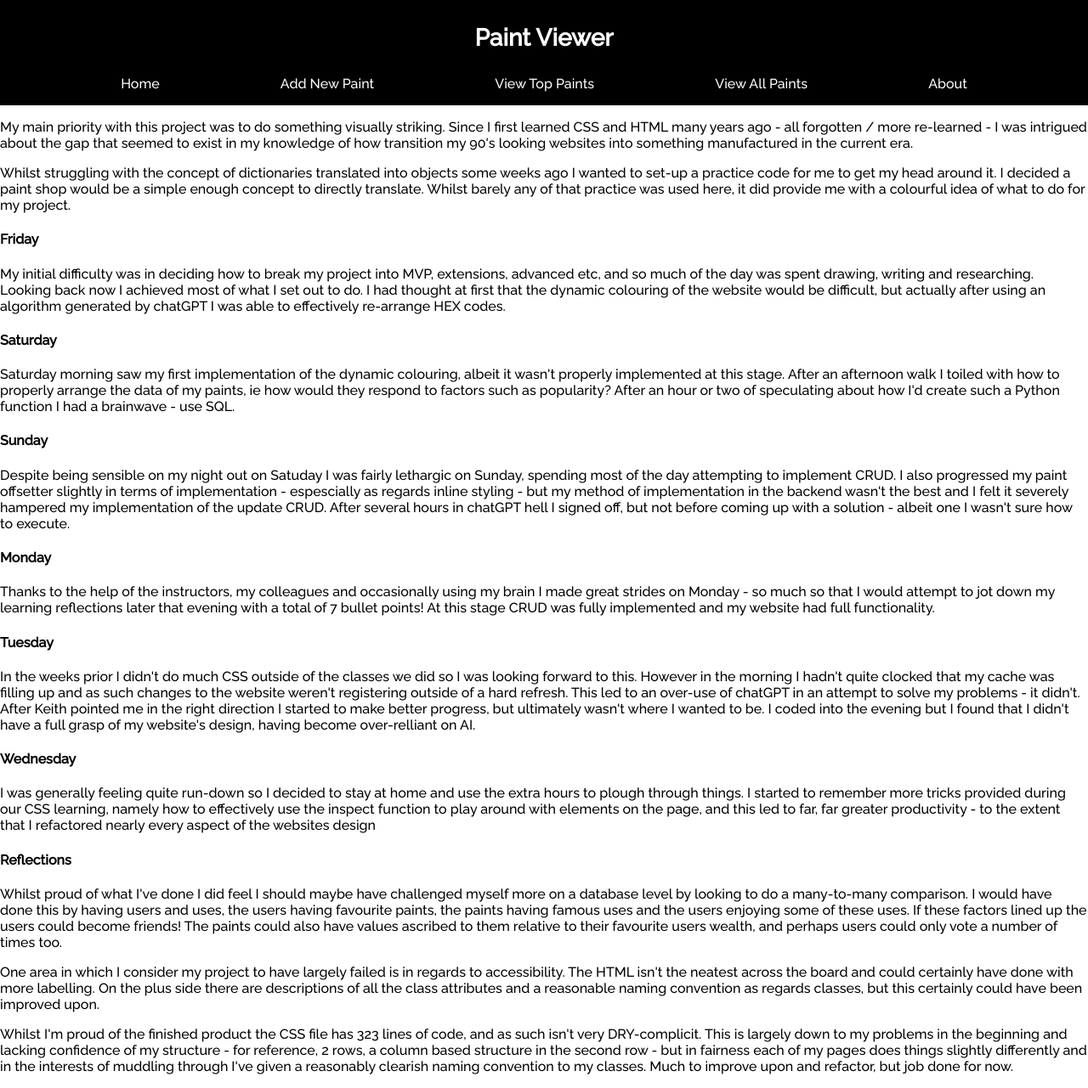
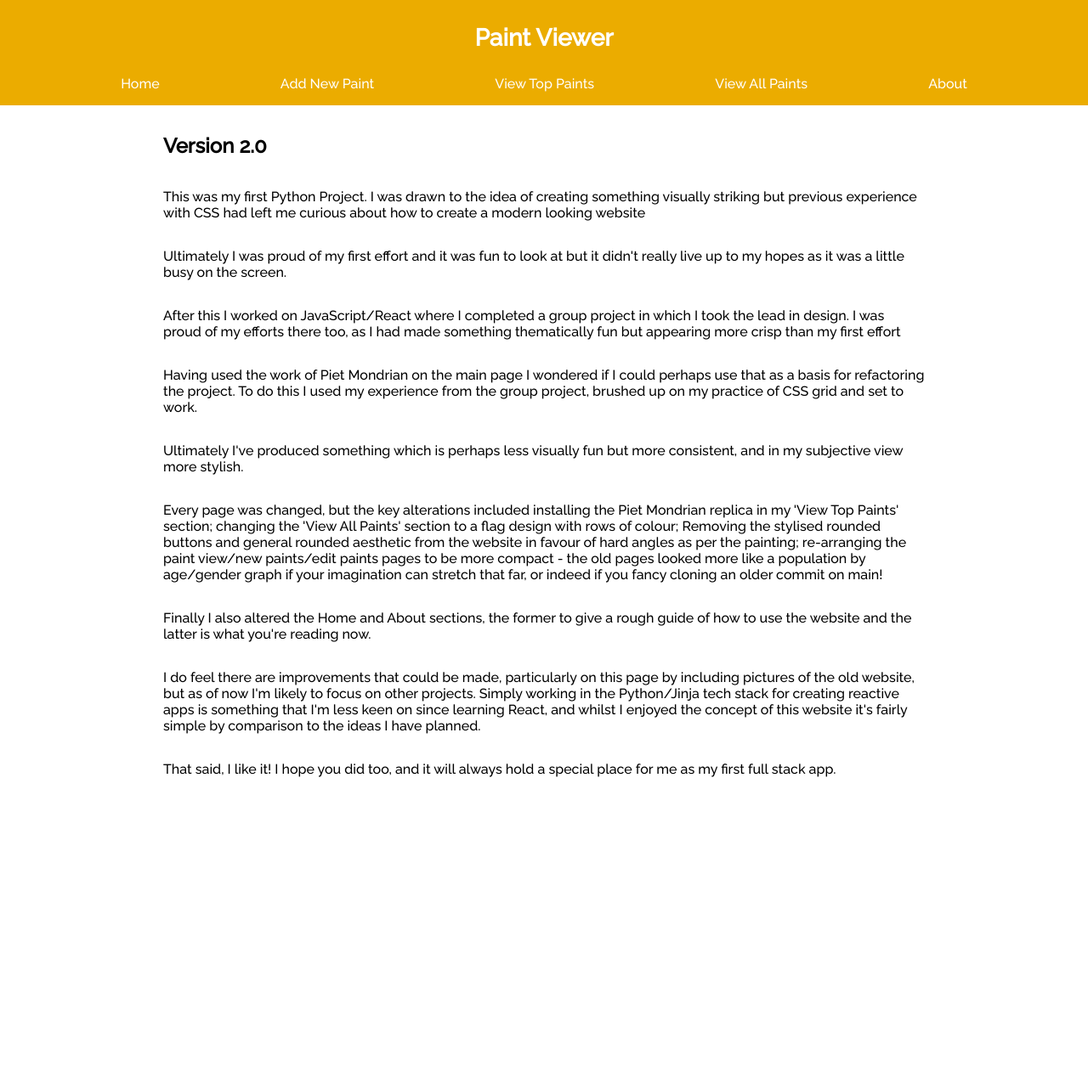
Before and after one commit to LewisBrennanGithub/paint-project, a Flask app: template templates/paints/about.html in a window 1280 px wide. Shown: the whole page at 85% size. After the commit the page ends 915 px from the top, so only its background shows below. Run offline with Flask 3, Linux system fonts and the light colour scheme; the template is opened without the code that fills it, so the values that code supplies are empty; some libraries are stand-ins or nearby versions; some web fonts are replaced.

Commit message:
nearly finished version 2, about to clear up excess code and comments

```diff
--- a/static/style.css
+++ b/static/style.css
@@ -11,31 +11,44 @@ body {
 
 .container-all-paints {
   display: flex;
-  flex-wrap: wrap;
-  height: 100%;
-  box-sizing: border-box;
+  flex-direction: column;
+  align-items: center;
+  margin-top: 2.5%;
 }
 
-/* .paintsquarebackgroundenabler {
-  background: #2b2b2b;
-  flex: 0 0 calc(25%);
-} */
+.home-page {
+  display: flex;
+  flex-direction: column;
+  align-items: center;
+  margin-top: 1%;
+  width: 50%;
+  margin-inline: auto;
+  text-align: center;
+}
 
-.paintsquareouter {
-  flex: 0 0 calc(25%);
+.about-page {
   display: flex;
-  align-items: center;
-  justify-content: center;
-  background: white;
-  border: 5px solid black;
+  flex-direction: column;
+  margin-top: 1%;
+  width: 70%;
+  margin-inline: auto;
+  text-align: left;
 }
 
 .paintsquare {
   position: relative;
   margin: 0;
   text-align: center;
-  width: 75%;
-  height: 75%;
+  width: 70%;
+}
+
+.button-paint-all {
+  opacity: 0;
+  transition: opacity 0.3s;
+}
+
+.button-paint-all:hover {
+  opacity: 1;
 }
 
 .paintsquare a {
@@ -45,7 +58,7 @@ body {
 }
 
 .navbar {
-  background: black;
+  background: #ebac00;
   display: flex;
   flex-direction: column;
   justify-content: space-evenly;
--- a/templates/paints/about.html
+++ b/templates/paints/about.html
@@ -7,24 +7,15 @@
 {% extends "paints/navbar.html" %}
 
 {% block content %}
-<div>
-<p>My main priority with this project was to do something visually striking. Since I first learned CSS and HTML many years ago - all forgotten / more re-learned - I was intrigued about the gap that seemed to exist in my knowledge of how transition my 90's looking websites into something manufactured in the current era.</p>
-<p>Whilst struggling with the concept of dictionaries translated into objects some weeks ago I wanted to set-up a practice code for me to get my head around it. I decided a paint shop would be a simple enough concept to directly translate. Whilst barely any of that practice was used here, it did provide me with a colourful idea of what to do for my project.</p>
-<h4>Friday</h4>
-<p>My initial difficulty was in deciding how to break my project into MVP, extensions, advanced etc, and so much of the day was spent drawing, writing and researching. Looking back now I achieved most of what I set out to do. I had thought at first that the dynamic colouring of the website would be difficult, but actually after using an algorithm generated by chatGPT I was able to effectively re-arrange HEX codes.</p>
-<h4>Saturday</h4>
-<p>Saturday morning saw my first implementation of the dynamic colouring, albeit it wasn't properly implemented at this stage. After an afternoon walk I toiled with how to properly arrange the data of my paints, ie how would they respond to factors such as popularity? After an hour or two of speculating about how I'd create such a Python function I had a brainwave - use SQL.</p>
-<h4>Sunday</h4>
-<p>Despite being sensible on my night out on Satuday I was fairly lethargic on Sunday, spending most of the day attempting to implement CRUD. I also progressed my paint offsetter slightly in terms of implementation - espescially as regards inline styling - but my method of implementation in the backend wasn't the best and I felt it severely hampered my implementation of the update CRUD. After several hours in chatGPT hell I signed off, but not before coming up with a solution - albeit one I wasn't sure how to execute.</p>
-<h4>Monday</h4>
-<p>Thanks to the help of the instructors, my colleagues and occasionally using my brain I made great strides on Monday - so much so that I would attempt to jot down my learning reflections later that evening with a total of 7 bullet points! At this stage CRUD was fully implemented and my website had full functionality.</p>
-<h4>Tuesday</h4>
-<p>In the weeks prior I didn't do much CSS outside of the classes we did so I was looking forward to this. However in the morning I hadn't quite clocked that my cache was filling up and as such changes to the website weren't registering outside of a hard refresh. This led to an over-use of chatGPT in an attempt to solve my problems - it didn't. After Keith pointed me in the right direction I started to make better progress, but ultimately wasn't where I wanted to be. I coded into the evening but I found that I didn't have a full grasp of my website's design, having become over-relliant on AI.</p>
-<h4>Wednesday</h4>
-<p>I was generally feeling quite run-down so I decided to stay at home and use the extra hours to plough through things. I started to remember more tricks provided during our CSS learning, namely how to effectively use the inspect function to play around with elements on the page, and this led to far, far greater productivity - to the extent that I refactored nearly every aspect of the websites design</p>
-<h4>Reflections</h4>
-<p>Whilst proud of what I've done I did feel I should maybe have challenged myself more on a database level by looking to do a many-to-many comparison. I would have done this by having users and uses, the users having favourite paints, the paints having famous uses and the users enjoying some of these uses. If these factors lined up the users could become friends! The paints could also have values ascribed to them relative to their favourite users wealth, and perhaps users could only vote a number of times too.</p>
-<p>One area in which I consider my project to have largely failed is in regards to accessibility. The HTML isn't the neatest across the board and could certainly have done with more labelling. On the plus side there are descriptions of all the class attributes and a reasonable naming convention as regards classes, but this certainly could have been improved upon.</p>
-<p>Whilst I'm proud of the finished product the CSS file has 323 lines of code, and as such isn't very DRY-complicit. This is largely down to my problems in the beginning and lacking confidence of my structure - for reference, 2 rows, a column based structure in the second row - but in fairness each of my pages does things slightly differently and in the interests of muddling through I've given a reasonably clearish naming convention to my classes. Much to improve upon and refactor, but job done for now.</p>
-</div>
+<section class="about-page">
+<h1>Version 2.0</h1>
+<p>This was my first Python Project. I was drawn to the idea of creating something visually striking but previous experience with CSS had left me curious about how to create a modern looking website</p>
+<p>Ultimately I was proud of my first effort and it was fun to look at but it didn't really live up to my hopes as it was a little busy on the screen.</p>
+<p>After this I worked on JavaScript/React where I completed a group project in which I took the lead in design. I was proud of my efforts there too, as I had made something thematically fun but appearing more crisp than my first effort</p>
+<p>Having used the work of Piet Mondrian on the main page I wondered if I could perhaps use that as a basis for refactoring the project. To do this I used my experience from the group project, brushed up on my practice of CSS grid and set to work.</p>
+<p>Ultimately I've produced something which is perhaps less visually fun but more consistent, and in my subjective view more stylish.</p>
+<p>Every page was changed, but the key alterations included installing the Piet Mondrian replica in my 'View Top Paints' section; changing the 'View All Paints' section to a flag design with rows of colour; Removing the stylised rounded buttons and general rounded aesthetic from the website in favour of hard angles as per the painting; re-arranging the paint view/new paints/edit paints pages to be more compact - the old pages looked more like a population by age/gender graph if your imagination can stretch that far, or indeed if you fancy cloning an older commit on main!</p>
+<p>Finally I also altered the Home and About sections, the former to give a rough guide of how to use the website and the latter is what you're reading now.</p>
+<p>I do feel there are improvements that could be made, particularly on this page by including pictures of the old website, but as of now I'm likely to focus on other projects. Simply working in the Python/Jinja tech stack for creating reactive apps is something that I'm less keen on since learning React, and whilst I enjoyed the concept of this website it's fairly simple by comparison to the ideas I have planned.</p>
+<p>That said, I like it! I hope you did too, and it will always hold a special place for me as my first full stack app.</p>
 {% endblock %}
--- a/templates/paints/all.html
+++ b/templates/paints/all.html
@@ -12,12 +12,8 @@
   {% block content %}
   <section class="container-all-paints">
   {% for paint in paints %}
-  <!-- <div class="paintsquarebackgroundenabler"> -->
-  <div class="paintsquareouter">
   <div class="paintsquare" style="background-color:{{paint.value}}">
-    <a class="button" href="/paints/{{paint.id}}" style="color:{{paint.offset_value}}">{{paint.name}}</a>
-    <!-- </div> -->
-  </div>
+    <a class="button-paint-all" href="/paints/{{paint.id}}" style="color:{{paint.offset_value}}">{{paint.name}}</a>
 </div>
 {% endfor %}
 {% endblock %}
--- a/templates/paints/new.html
+++ b/templates/paints/new.html
@@ -9,7 +9,7 @@
 {% block content %}
 <section class="container">
   <form action="/paints/new" method="post">
-  <div class="plaque" style="text-align:center; background-color:#B05E00; color:white;">
+  <div class="plaque" style="text-align:center; background-color:#ebac00; color:white;">
     <div>
     <label for="name">Name</label>
     <input class="inputstyler" type="text" id="name" name="name" required>
@@ -20,10 +20,10 @@
   </div>
   <div>
     <label for="value">Value</label>
-    <input class="inputstyler" type="color" id="colour-picker" name="colour-picker">
+    <input class="inputstyler" type="color" id="colour-picker" style="background:white;" name="colour-picker">
   </div>
   <div>
-    <input class="button" style type="submit" value="Submit">
+    <input class="button" style="color:white;" type="submit" value="Submit">
   </div>
   </div>
   </form>
```
Also changed, not shown: other parts of static/style.css (+11 -28 lines), templates/index.html (+8 -1 lines), templates/paints/edit.html (+28 -14 lines).
